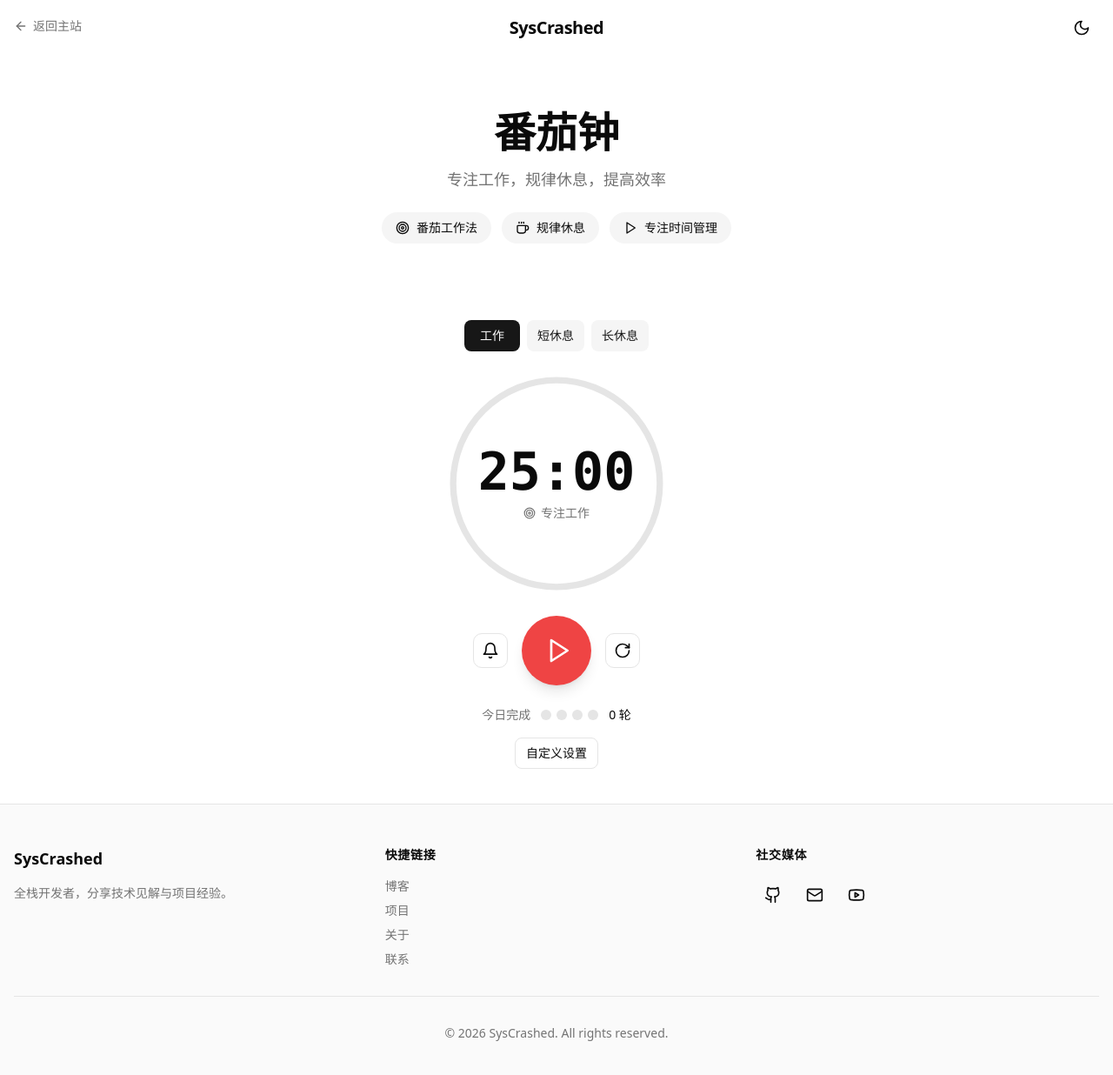
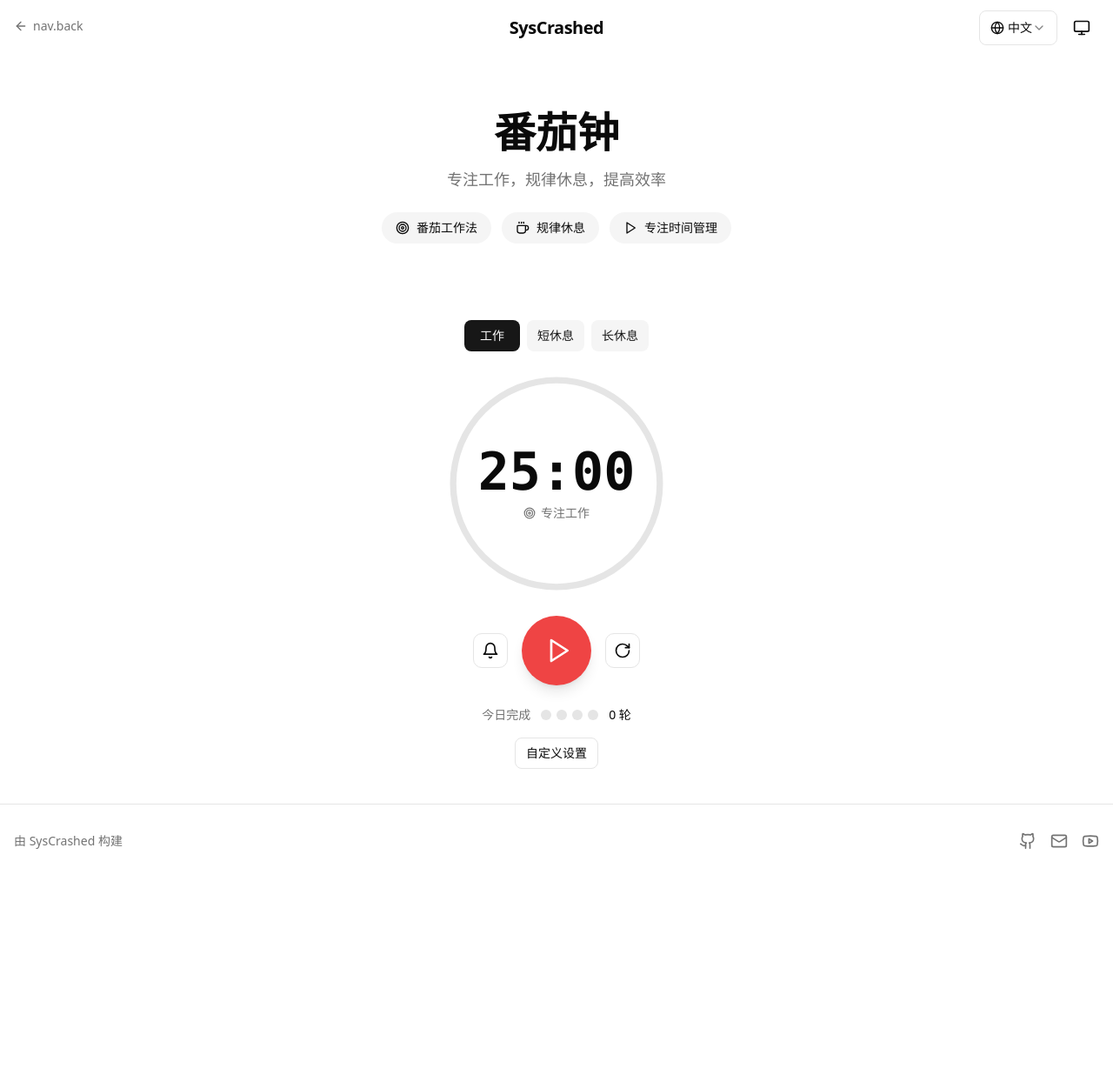
Before and after one commit to Sys-Crashed/Pomodoro, a Next.js app: page / in a window 1280 px wide. Shown: the top 1236 px of the page at 87% size. After the commit the page ends 1009 px from the top, so only its background shows below. Built offline with nearby package versions, Linux system fonts and the light colour scheme.

Commit message:
feat: add i18n and localStorage support, follow system theme

```diff
--- a/src/app/tool-layout.tsx
+++ b/src/app/tool-layout.tsx
@@ -1,10 +1,147 @@
 "use client";
 
-import { useState, useEffect, useRef } from "react";
+import { useState, useEffect, useRef, createContext, useContext, ReactNode, useCallback } from "react";
 import Link from "next/link";
 import { motion, useInView } from "framer-motion";
-import { ArrowLeft, Moon, Sun, Github, Mail, Youtube } from "lucide-react";
+import { ArrowLeft, Moon, Sun, Github, Mail, Youtube, Globe, Monitor } from "lucide-react";
 import { Button } from "./button";
+import {
+  Select,
+  SelectContent,
+  SelectItem,
+  SelectTrigger,
+  SelectValue,
+} from "./select";
+
+// I18n Context
+type Language = "zh" | "en";
+
+interface I18nContextType {
+  language: Language;
+  setLanguage: (lang: Language) => void;
+  t: (key: string) => string;
+}
+
+const translations: Record<Language, Record<string, string>> = {
+  zh: {
+    "nav.back": "返回主站",
+    "footer.built": "由 SysCrashed 构建",
+  },
+  en: {
+    "nav.back": "Back to Home",
+    "footer.built": "Built by SysCrashed",
+  },
+};
+
+const I18nContext = createContext<I18nContextType | null>(null);
+
+export function useI18n() {
+  const context = useContext(I18nContext);
+  if (!context) {
+    return {
+      language: "zh" as Language,
+      setLanguage: () => {},
+      t: (key: string) => key,
+    };
+  }
+  return context;
+}
+
+// Theme Context
+type Theme = "light" | "dark" | "system";
+
+interface ThemeContextType {
+  theme: Theme;
+  setTheme: (theme: Theme) => void;
+  resolvedTheme: "light" | "dark";
+}
+
+const ThemeContext = createContext<ThemeContextType | null>(null);
+
+export function useTheme() {
+  const context = useContext(ThemeContext);
+  if (!context) {
+    return {
+      theme: "system" as Theme,
+      setTheme: () => {},
+      resolvedTheme: "dark",
+    };
+  }
+  return context;
+}
+
+function ThemeProvider({ children }: { children: ReactNode }) {
+  const [theme, setThemeState] = useState<Theme>("system");
+  const [resolvedTheme, setResolvedTheme] = useState<"light" | "dark">("dark");
+
+  useEffect(() => {
+    const saved = localStorage.getItem("theme") as Theme | null;
+    if (saved === "light" || saved === "dark" || saved === "system") {
+      setThemeState(saved);
+    }
+  }, []);
+
+  useEffect(() => {
+    const mediaQuery = window.matchMedia("(prefers-color-scheme: dark)");
+
+    const updateResolvedTheme = () => {
+      if (theme === "system") {
+        setResolvedTheme(mediaQuery.matches ? "dark" : "light");
+      } else {
+        setResolvedTheme(theme);
+      }
+    };
+
+    updateResolvedTheme();
+
+    const handler = () => updateResolvedTheme();
+    mediaQuery.addEventListener("change", handler);
+
+    return () => mediaQuery.removeEventListener("change", handler);
+  }, [theme]);
+
+  useEffect(() => {
+    document.documentElement.classList.remove("light", "dark");
+    document.documentElement.classList.add(resolvedTheme);
+  }, [resolvedTheme]);
+
+  const setTheme = useCallback((newTheme: Theme) => {
+    setThemeState(newTheme);
+    localStorage.setItem("theme", newTheme);
+  }, []);
+
+  return (
+    <ThemeContext.Provider value={{ theme, setTheme, resolvedTheme }}>
+      {children}
+    </ThemeContext.Provider>
+  );
+}
+
+function I18nProvider({ children }: { children: ReactNode }) {
+  const [language, setLanguageState] = useState<Language>("zh");
+
+  useEffect(() => {
+    const saved = localStorage.getItem("language") as Language | null;
+    if (saved === "zh" || saved === "en") {
+      setLanguageState(saved);
+    }
+  }, []);
+
+  const setLanguage = useCallback((lang: Language) => {
+    setLanguageState(lang);
+    localStorage.setItem("language", lang);
+  }, []);
+
+  const t = useCallback((key: string): string => {
+    return translations[language][key] || key;
+  }, [language]);
+
+  return (
+    <I18nContext.Provider value={{ language, setLanguage, t }}>
+      {children}
+    </I18nContext.Provider>
+  );
+}
 
 interface ToolLayoutProps {
   children: React.ReactNode;
@@ -63,19 +200,9 @@ function HoverScale({
 }
 
 export function ToolLayout({ children }: ToolLayoutProps) {
-  const [darkMode, setDarkMode] = useState(false);
+  const { language, setLanguage, t } = useI18n();
+  const { theme, setTheme, resolvedTheme } = useTheme();
   const [isScrolled, setIsScrolled] = useState(false);
-
-  useEffect(() => {
-    const saved = localStorage.getItem("theme");
-    if (saved === "dark" || (!saved && window.matchMedia("(prefers-color-scheme: dark)").matches)) {
-      setDarkMode(true);
-    }
-  }, []);
-
-  useEffect(() => {
-    document.documentElement.classList.toggle("dark", darkMode);
-  }, [darkMode]);
 
   useEffect(() => {
     const handleScroll = () => {
@@ -85,7 +212,20 @@ export function ToolLayout({ children }: ToolLayoutProps) {
     return () => window.removeEventListener("scroll", handleScroll);
   }, []);
 
+  const cycleTheme = () => {
+    if (theme === "light") setTheme("dark");
+    else if (theme === "dark") setTheme("system");
+    else setTheme("light");
+  };
+
+  const getThemeIcon = () => {
+    if (theme === "system") return <Monitor className="h-5 w-5" />;
+    return resolvedTheme === "dark" ? <Moon className="h-5 w-5" /> : <Sun className="h-5 w-5" />;
+  };
+
   return (
+    <I18nProvider>
+      <ThemeProvider>
         <div className="min-h-screen bg-background text-foreground flex flex-col">
           {/* Header */}
           <header
@@ -103,7 +243,7 @@ export function ToolLayout({ children }: ToolLayoutProps) {
                   className="text-sm text-muted-foreground hover:text-foreground transition-colors inline-flex items-center gap-1.5"
                 >
                   <ArrowLeft className="w-4 h-4" />
-              返回主站
+                  {t("nav.back")}
                 </motion.span>
               </Link>
 
@@ -119,28 +259,34 @@ export function ToolLayout({ children }: ToolLayoutProps) {
                 </Link>
               </div>
 
-          {/* Dark Mode Toggle */}
+          {/* Controls */}
+          <div className="flex items-center gap-2">
+            {/* Language Toggle */}
+            <Select value={language} onValueChange={(v) => setLanguage(v as "zh" | "en")}>
+              <SelectTrigger className="w-[80px] h-9">
+                <Globe className="w-4 h-4 mr-1" />
+                <SelectValue />
+              </SelectTrigger>
+              <SelectContent>
+                <SelectItem value="zh">中文</SelectItem>
+                <SelectItem value="en">EN</SelectItem>
+              </SelectContent>
+            </Select>
+
+            {/* Theme Toggle */}
             <HoverScale>
-            <Button variant="ghost" size="icon" onClick={() => setDarkMode(!darkMode)}>
-              {darkMode ? (
+              <Button variant="ghost" size="icon" onClick={cycleTheme}>
                 <motion.div
+                  key={theme}
                   initial={{ rotate: -90, opacity: 0 }}
                   animate={{ rotate: 0, opacity: 1 }}
                   exit={{ rotate: 90, opacity: 0 }}
                 >
-                  <Sun className="h-5 w-5" />
+                  {getThemeIcon()}
                 </motion.div>
-              ) : (
-                <motion.div
-                  initial={{ rotate: 90, opacity: 0 }}
-                  animate={{ rotate: 0, opacity: 1 }}
-                  exit={{ rotate: -90, opacity: 0 }}
-                >
-                  <Moon className="h-5 w-5" />
-                </motion.div>
-              )}
               </Button>
             </HoverScale>
+          </div>
         </nav>
       </header>
 
@@ -149,78 +295,35 @@ export function ToolLayout({ children }: ToolLayoutProps) {
         {children}
       </main>
 
-      {/* Footer - 与主站完全一致 */}
-      <footer className="border-t bg-muted/50">
-        <div className="container mx-auto px-4 py-12">
-          <div className="grid grid-cols-1 md:grid-cols-3 gap-8">
-            {/* Brand */}
-            <AnimatedSection delay={0}>
-              <div className="space-y-4">
-                <h3 className="text-lg font-bold">SysCrashed</h3>
+      {/* Footer */}
+      <footer className="py-8 px-4 border-t border-border/50">
+        <div className="container mx-auto">
+          <div className="flex flex-col md:flex-row items-center justify-between gap-4">
+            <AnimatedSection>
               <p className="text-sm text-muted-foreground">
-                  全栈开发者，分享技术见解与项目经验。
+                {language === "zh" ? "由 SysCrashed 构建" : "Built by SysCrashed"}
               </p>
-              </div>
             </AnimatedSection>
-
-            {/* Quick Links */}
             <AnimatedSection delay={0.1}>
-              <div className="space-y-4">
-                <h4 className="text-sm font-semibold uppercase tracking-wider">
-                  快捷链接
-                </h4>
-                <div className="flex flex-col gap-2">
-                  <Link href="/blog" className="text-sm text-muted-foreground hover:text-foreground transition-colors">
-                    博客
-                  </Link>
-                  <Link href="/projects" className="text-sm text-muted-foreground hover:text-foreground transition-colors">
-                    项目
-                  </Link>
-                  <Link href="/about" className="text-sm text-muted-foreground hover:text-foreground transition-colors">
-                    关于
-                  </Link>
-                  <Link href="/contact" className="text-sm text-muted-foreground hover:text-foreground transition-colors">
-                    联系
-                  </Link>
-                </div>
-              </div>
-            </AnimatedSection>
-
-            {/* Social */}
-            <AnimatedSection delay={0.2}>
-              <div className="space-y-4">
-                <h4 className="text-sm font-semibold uppercase tracking-wider">
-                  社交媒体
-                </h4>
-                <div className="flex gap-2">
+              <div className="flex items-center gap-4">
                 {socialLinks.map((link) => (
-                    <HoverScale key={link.name} scale={1.1}>
-                      <Button variant="ghost" size="icon" asChild>
                   <a
+                    key={link.name}
                     href={link.href}
                     target="_blank"
                     rel="noopener noreferrer"
-                          aria-label={link.name}
+                    className="text-muted-foreground hover:text-foreground transition-colors"
                   >
-                          <link.icon className="h-5 w-5" />
+                    <link.icon className="w-5 h-5" />
                   </a>
-                      </Button>
-                    </HoverScale>
                 ))}
-                </div>
               </div>
             </AnimatedSection>
           </div>
-
-          <AnimatedSection delay={0.3}>
-            <div className="mt-8 pt-8 border-t text-center">
-              <p className="text-sm text-muted-foreground">
-                © {new Date().getFullYear()} SysCrashed. All rights reserved.
-              </p>
-            </div>
-          </AnimatedSection>
         </div>
       </footer>
         </div>
+      </ThemeProvider>
+    </I18nProvider>
   );
 }
--- /dev/null
+++ b/src/hooks/useI18n.tsx
@@ -0,0 +1,100 @@
+"use client";
+
+import { createContext, useContext, useState, useEffect, ReactNode } from "react";
+
+type Language = "zh" | "en";
+
+interface I18nContextType {
+  language: Language;
+  setLanguage: (lang: Language) => void;
+  t: (key: string) => string;
+}
+
+const translations: Record<Language, Record<string, string>> = {
+  zh: {
+    // Common
+    "common.start": "开始",
+    "common.pause": "暂停",
+    "common.reset": "重置",
+    "common.enable": "开启通知",
+    // Timer page
+    "timer.title": "计时器工具",
+    "timer.description": "支持倒计时和秒表功能",
+    "timer.clock": "时钟",
+    "timer.countdown": "倒计时",
+    "timer.stopwatch": "秒表",
+    "timer.digital": "电子钟",
+    "timer.analog": "模拟钟",
+    "timer.realTime": "实时时钟、倒计时与秒表功能，随时掌握时间",
+    "timer.feature.time": "实时时钟显示",
+    "timer.feature.countdown": "倒计时功能",
+    "timer.feature.stopwatch": "秒表计次",
+    "timer.hour": "时",
+    "timer.minute": "分",
+    "timer.second": "秒",
+    "timer.notification.title": "倒计时结束",
+    "timer.notification.body": "计时器已完成！",
+    "timer.today": "今天是",
+  },
+  en: {
+    // Common
+    "common.start": "Start",
+    "common.pause": "Pause",
+    "common.reset": "Reset",
+    "common.enable": "Enable Notification",
+    // Timer page
+    "timer.title": "Timer Tool",
+    "timer.description": "Countdown and stopwatch functionality",
+    "timer.clock": "Clock",
+    "timer.countdown": "Countdown",
+    "timer.stopwatch": "Stopwatch",
+    "timer.digital": "Digital",
+    "timer.analog": "Analog",
+    "timer.realTime": "Real-time clock, countdown, and stopwatch",
+    "timer.feature.time": "Real-time clock",
+    "timer.feature.countdown": "Countdown",
+    "timer.feature.stopwatch": "Stopwatch",
+    "timer.hour": "Hour",
+    "timer.minute": "Min",
+    "timer.second": "Sec",
+    "timer.notification.title": "Countdown Complete",
+    "timer.notification.body": "Timer finished!",
+    "timer.today": "Today is",
+  },
+};
+
+const I18nContext = createContext<I18nContextType | null>(null);
+
+export function I18nProvider({ children }: { children: ReactNode }) {
+  const [language, setLanguageState] = useState<Language>("zh");
+
+  useEffect(() => {
+    const saved = localStorage.getItem("language") as Language | null;
+    if (saved === "zh" || saved === "en") {
+      setLanguageState(saved);
+    }
+  }, []);
+
+  const setLanguage = (lang: Language) => {
+    setLanguageState(lang);
+    localStorage.setItem("language", lang);
+  };
+
+  const t = (key: string): string => {
+    return translations[language][key] || key;
+  };
+
+  return (
+    <I18nContext.Provider value={{ language, setLanguage, t }}>
+      {children}
+    </I18nContext.Provider>
+  );
+}
+
+export function useI18n() {
+  const context = useContext(I18nContext);
+  if (!context) {
+    throw new Error("useI18n must be used within I18nProvider");
+  }
+  return context;
+}
--- /dev/null
+++ b/src/hooks/useTheme.tsx
@@ -0,0 +1,69 @@
+"use client";
+
+import { createContext, useContext, useState, useEffect, ReactNode } from "react";
+
+type Theme = "light" | "dark" | "system";
+
+interface ThemeContextType {
+  theme: Theme;
+  setTheme: (theme: Theme) => void;
+  resolvedTheme: "light" | "dark";
+}
+
+const ThemeContext = createContext<ThemeContextType | null>(null);
+
+export function ThemeProvider({ children }: { children: ReactNode }) {
+  const [theme, setThemeState] = useState<Theme>("system");
+  const [resolvedTheme, setResolvedTheme] = useState<"light" | "dark">("dark");
+
+  useEffect(() => {
+    // Load saved theme
+    const saved = localStorage.getItem("theme") as Theme | null;
+    if (saved === "light" || saved === "dark" || saved === "system") {
+      setThemeState(saved);
+    }
+  }, []);
+
+  useEffect(() => {
+    const mediaQuery = window.matchMedia("(prefers-color-scheme: dark)");
+
+    const updateResolvedTheme = () => {
+      if (theme === "system") {
+        setResolvedTheme(mediaQuery.matches ? "dark" : "light");
+      } else {
+        setResolvedTheme(theme);
+      }
+    };
+
+    updateResolvedTheme();
+
+    const handler = () => updateResolvedTheme();
+    mediaQuery.addEventListener("change", handler);
+
+    return () => mediaQuery.removeEventListener("change", handler);
+  }, [theme]);
+
+  useEffect(() => {
+    document.documentElement.classList.remove("light", "dark");
+    document.documentElement.classList.add(resolvedTheme);
+  }, [resolvedTheme]);
+
+  const setTheme = (newTheme: Theme) => {
+    setThemeState(newTheme);
+    localStorage.setItem("theme", newTheme);
+  };
+
+  return (
+    <ThemeContext.Provider value={{ theme, setTheme, resolvedTheme }}>
+      {children}
+    </ThemeContext.Provider>
+  );
+}
+
+export function useTheme() {
+  const context = useContext(ThemeContext);
+  if (!context) {
+    throw new Error("useTheme must be used within ThemeProvider");
+  }
+  return context;
+}
```
Also changed, not shown: src/hooks/useLocalStorage.ts (added, +34 -0 lines). Lines whose indentation alone changed are shown as unchanged.
